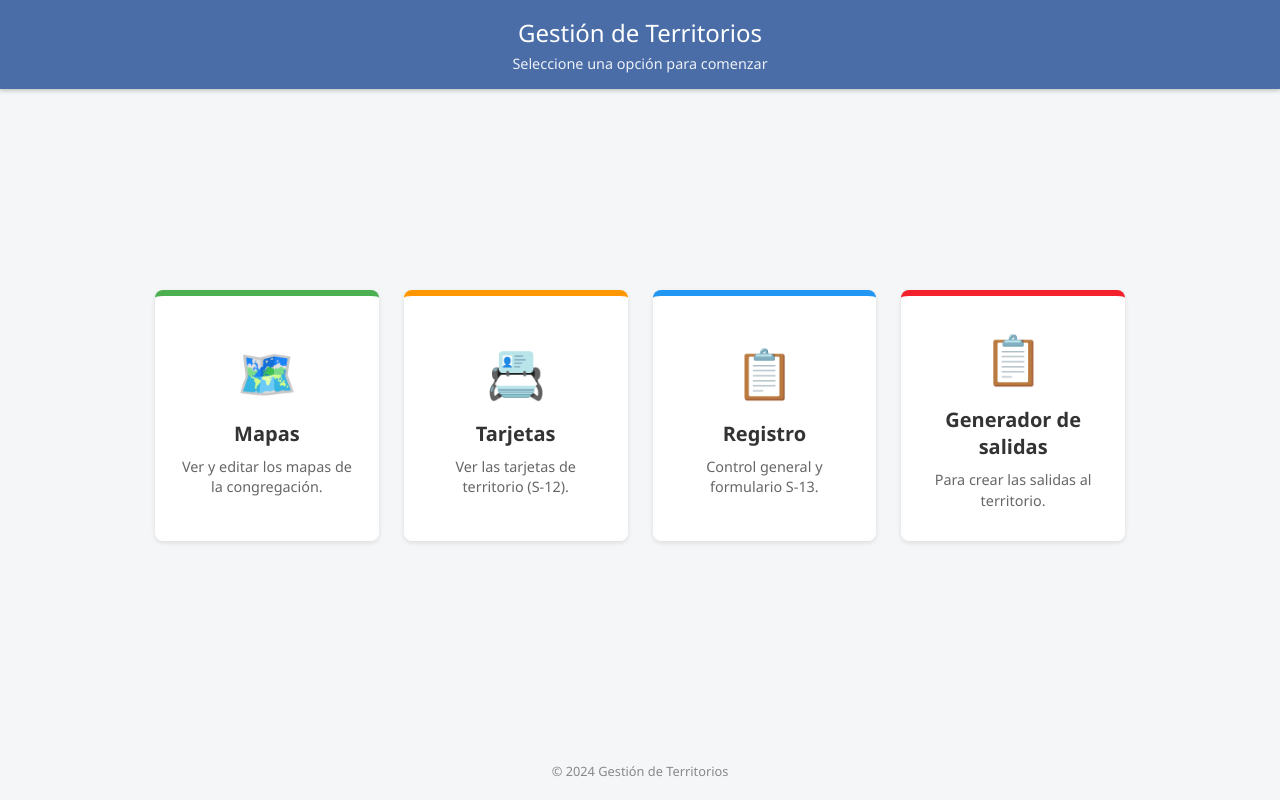
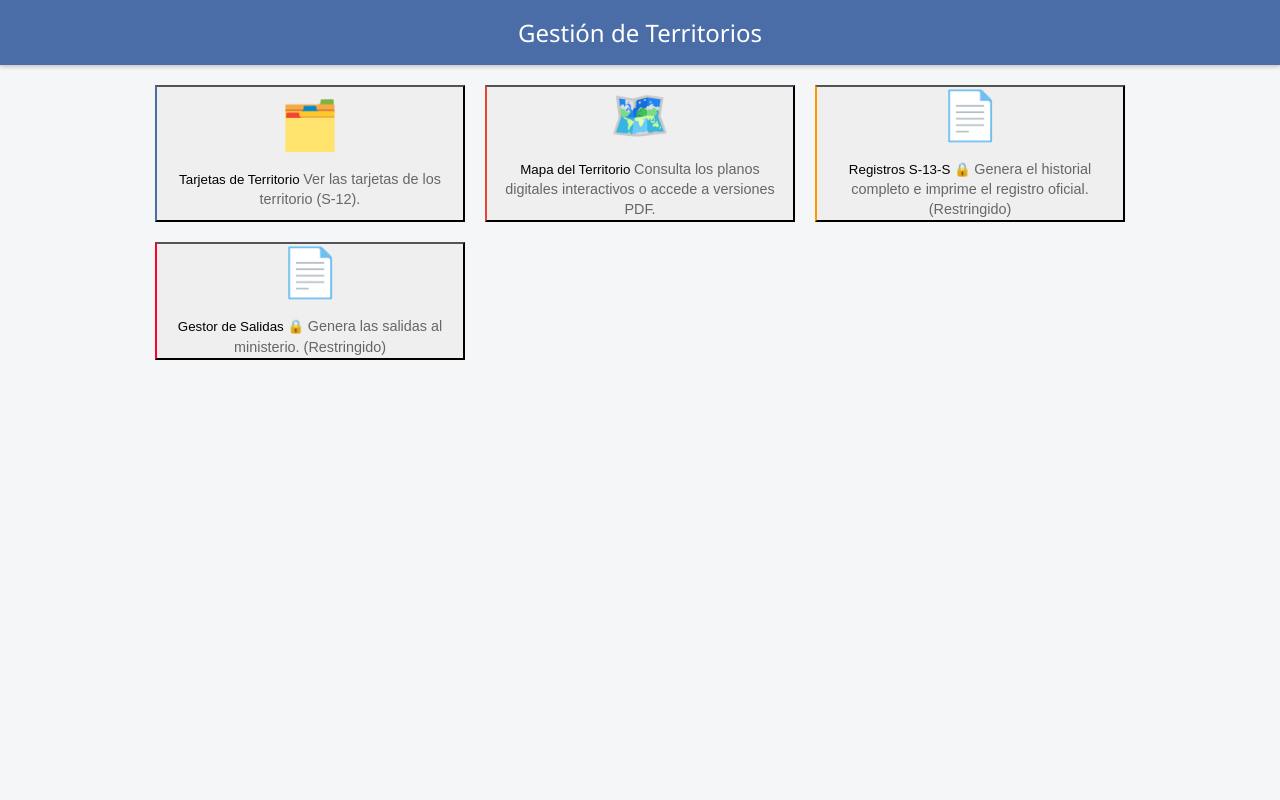
Before and after one commit to nehemias73/Territorioapp, a plain HTML site: page index.html in a window 1280 px wide. Drawn offline with Linux system fonts and the light colour scheme.

Commit message:
Add files via upload

```diff
--- a/index.html
+++ b/index.html
@@ -3,82 +3,54 @@
 <head>
     <meta charset="UTF-8">
     <meta name="viewport" content="width=device-width, initial-scale=1.0">
-    <title>Menú Principal - Territorios</title>
-    <!-- Referencia al archivo de estilos único -->
+    <title>Gestión de Territorios - Menú</title>
     <link rel="stylesheet" href="styles.css">
-
-    <style>
-        /* AJUSTES ESPECÍFICOS PARA EL MENÚ */
-
-        /* 1. Aumentamos el ancho máximo para dar espacio a los 3 botones en línea */
-        .container-menu {
-            max-width: 1000px;
-        }
-
-        /* 2. Grid Responsive Mejorado */
-        .grid-menu {
-            display: grid;
-            /* Lógica Responsive:
-               - repeat(auto-fit, ...): Pone tantas columnas como quepan.
-               - minmax(220px, 1fr): Cada tarjeta mide mínimo 220px.
-                 Si la pantalla es ancha, caben 3. Si se achica, bajan automáticamente.
-            */
-            grid-template-columns: repeat(auto-fit, minmax(220px, 1fr));
-            gap: 25px;
-            width: 100%;
-        }
-    </style>
 </head>
 <body>
 
     <header>
-        <h1>Gestión de Territorios</h1>
-        <p>Seleccione una opción para comenzar</p>
+        <div class="header-content">
+            <h1>Gestión de Territorios</h1>
+        </div>
     </header>
 
-    <!-- Usamos 'container' que ya existe y 'container-menu' para ajustes específicos -->
-    <div class="container container-menu">
-        <div class="grid-menu">
+    <div class="container">
+        <!-- VISTA: MENÚ PRINCIPAL EN FORMATO GRID -->
+        <div class="grid">
 
-            <!-- Opción 1: Mapas -->
-            <a href="mapas.html" class="menu-card card-mapas" onclick="navegar('Mapas')">
+            <!-- Botón 1: Tarjetas (Acceso libre) -->
+            <button class="menu-item" onclick="location.href='app.html?view=cards'" style="border-left-color: #4A6DA7;">
+                <span class="menu-icon">🗂️</span>
+                <span class="menu-text">Tarjetas de Territorio</span>
+                <span class="menu-desc">Ver las tarjetas de los territorio (S-12).</span>
+            </button>
+
+            <!-- Botón 2: Mapas (Acceso libre) -->
+            <button class="menu-item" onclick="location.href='mapas.html'" style="border-left-color: #EA4335;">
                 <span class="menu-icon">🗺️</span>
-                <span class="menu-title">Mapas</span>
-                <span class="menu-desc">Ver y editar los mapas de la congregación.</span>
-            </a>
+                <span class="menu-text">Mapa del Territorio</span>
+                <span class="menu-desc">Consulta los planos digitales interactivos o accede a versiones PDF.</span>
+            </button>
 
-            <!-- Opción 2: Tarjetas de Territorio -->
-            <a href="tarjetas.html" class="menu-card card-tarjetas" onclick="navegar('Tarjeta de Territorios')">
-                <span class="menu-icon">📇</span>
-                <span class="menu-title">Tarjetas</span>
-                <span class="menu-desc">Ver las tarjetas de territorio (S-12).</span>
-            </a>
+            <!-- Botón 3: Registros (CON CONTRASEÑA) -->
+            <!-- Nota: Llamamos a verificarAcceso en lugar de ir directo al link -->
+            <button class="menu-item" onclick="verificarAcceso('app.html?view=records')" style="border-left-color: #FF9800;">
+                <span class="menu-icon">📄</span>
+                <span class="menu-text">Registros S-13-S 🔒</span>
+                <span class="menu-desc">Genera el historial completo e imprime el registro oficial. (Restringido)</span>
+            </button>
 
-            <!-- Opción 3: Registro -->
-            <a href="app.html" class="menu-card card-registro" onclick="verificarAcceso('app.html?view=records')">
-                <span class="menu-icon">📋</span>
-                <span class="menu-title">Registro</span>
-                <span class="menu-desc">Control general y formulario S-13.</span>
-            </a>
-
-            <a href="salidas.html" class="menu-card card-salidas" onclick="verificarAcceso('app.html?view=records')">
-                <span class="menu-icon">📋</span>
-                <span class="menu-title">Generador de salidas</span>
-                <span class="menu-desc">Para crear las salidas al territorio.</span>
-            </a>
+            <button class="menu-item" onclick="verificarAcceso('app.html?view=records')" style="border-left-color: #ff002b;">
+                <span class="menu-icon">📄</span>
+                <span class="menu-text">Gestor de Salidas 🔒</span>
+                <span class="menu-desc">Genera las salidas al ministerio. (Restringido)</span>
+            </button>
 
         </div>
     </div>
 
-    <footer>
-        &copy; 2024 Gestión de Territorios
-    </footer>
-
+    <!-- Script de Seguridad Simple -->
     <script>
-        function navegar(seccion) {
-            console.log("Navegando a: " + seccion);
-            // Aquí puedes agregar lógica adicional si es necesario
-        }
         function verificarAcceso(urlDestino) {
             // --- CONFIGURACIÓN ---
             const contrasenaCorrecta = "1234"; // <--- CAMBIA TU CONTRASEÑA AQUÍ
```
